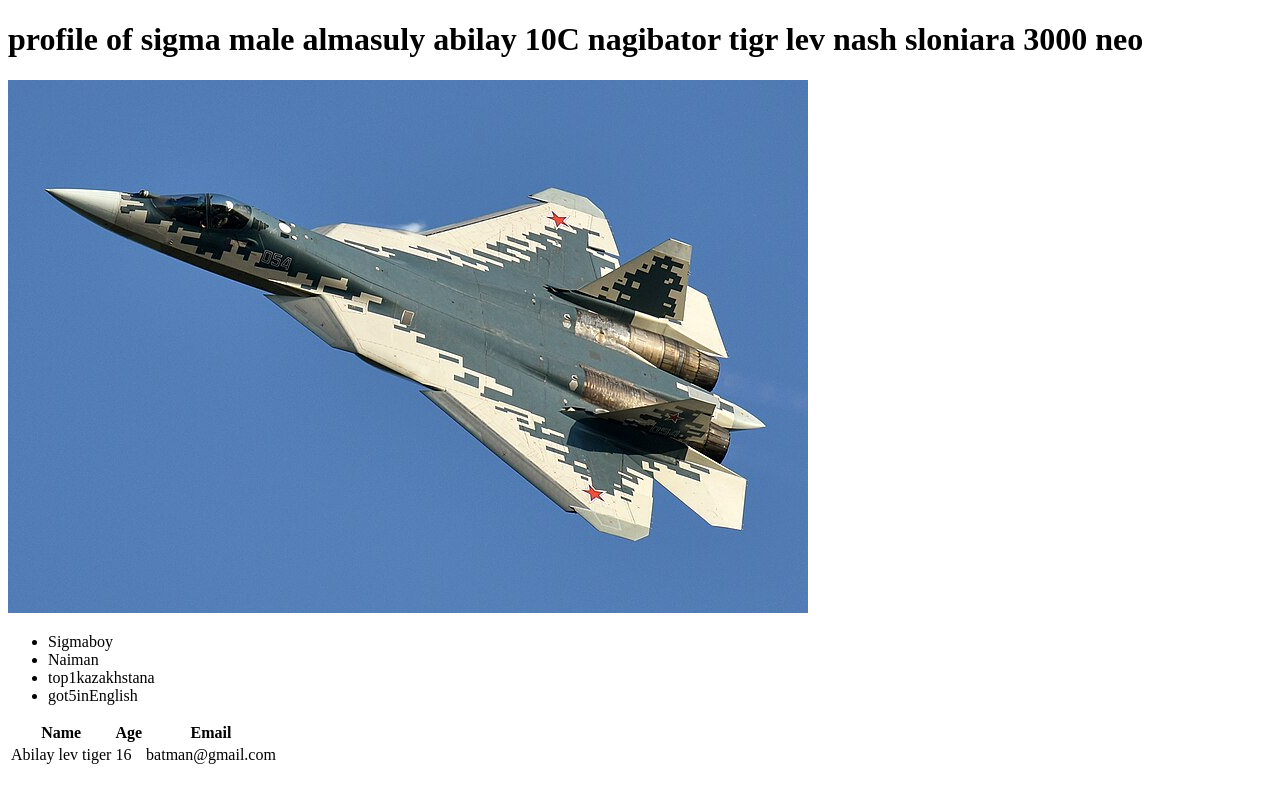
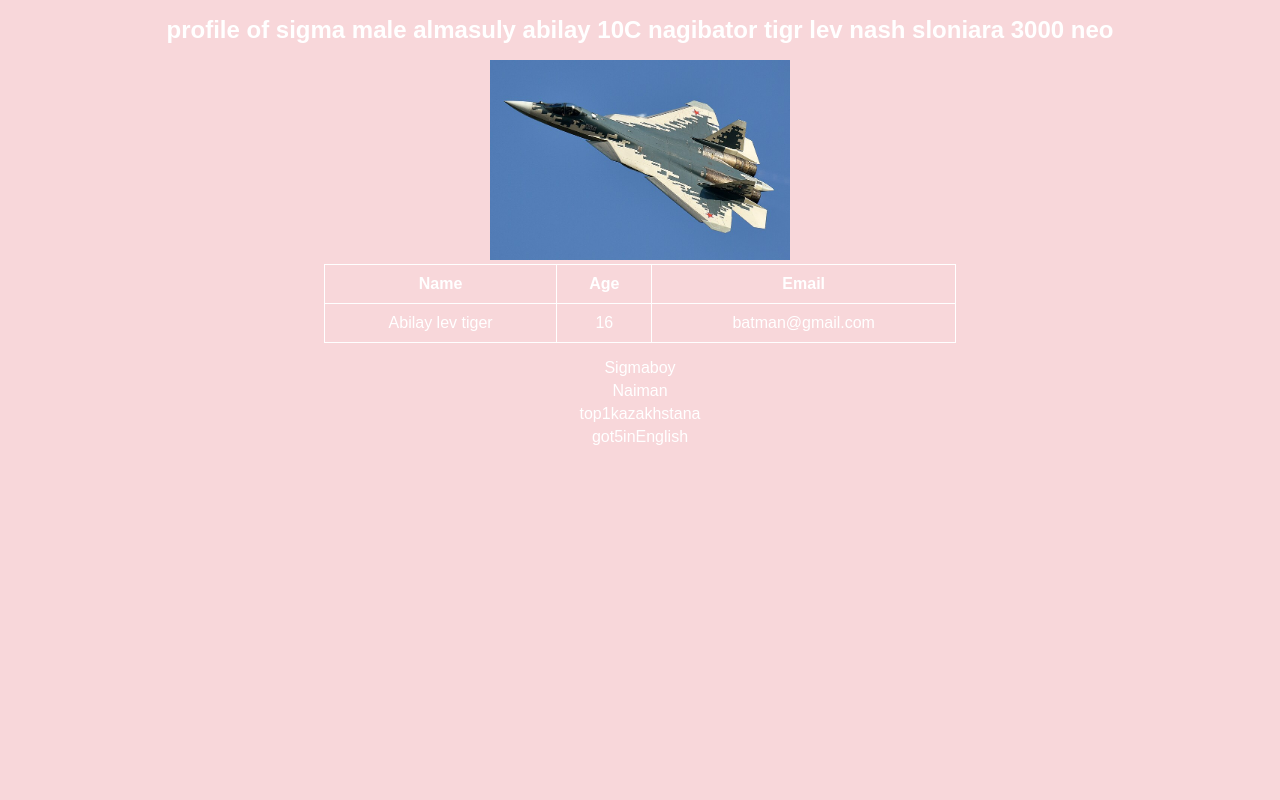
Before and after one commit to abilay2008/Sigma-project, a plain HTML site: page index.html in a window 1280 px wide. Drawn offline with Linux system fonts and the light colour scheme.

Commit message:
Update index.html

```diff
--- a/index.html
+++ b/index.html
@@ -1,55 +1,57 @@
 <!DOCTYPE html>
 <html>
+<head>
+    <title>My Profile</title>
+    <style>
+        body {
+            background-color: #f8d7da; /* Нежный кремово-розовый */
+            color: white;
+            font-family: Arial, sans-serif;
+            text-align: center;
+        }
+        h1 {
+            font-size: 24px;
+        }
+        table {
+            margin: auto;
+            border-collapse: collapse;
+            width: 50%;
+        }
+        th, td {
+            border: 1px solid white;
+            padding: 10px;
+        }
+        ul {
+            list-style-type: none;
+            padding: 0;
+        }
+        li {
+            margin: 5px 0;
+        }
+    </style>
+</head>
+<body>
+    <h1>profile of sigma male almasuly abilay 10C nagibator tigr lev nash sloniara 3000 neo</h1>
+    <img src="Sukhoi_Design_Bureau,_054,_Sukhoi_Su-57_(49581303977).jpg" width="300"/>
 
-  <head>
-
-    <title>
-      My profile
-    </title>
-  </head>
-
-<body>
-
-  <h1>
-    profile of sigma male almasuly abilay 10C nagibator tigr lev nash sloniara 3000 neo
-  </h1>
-  <img src = "Sukhoi_Design_Bureau,_054,_Sukhoi_Su-57_(49581303977).jpg"/>
-</body>
-  <table>
-    <th> Name </th>
-
-    <th> Age </th>
-
-    <th> Email </th>
-
-    <tr>
-      <td> Abilay lev tiger </td>
-
-      <td> 16 </td>
-
-      <td> batman@gmail.com </td>
-
-    </tr>
+    <table>
+        <tr>
+            <th>Name</th>
+            <th>Age</th>
+            <th>Email</th>
+        </tr>
+        <tr>
+            <td>Abilay lev tiger</td>
+            <td>16</td>
+            <td>batman@gmail.com</td>
+        </tr>
+    </table>
 
     <ul>
-      <li>
-        Sigmaboy
-      </li>
-
-      <li>
-        Naiman
-      </li>
-
-      <li>
-        top1kazakhstana
-      </li>
-
-      <li>
-        got5inEnglish
-      </li>
-
+        <li>Sigmaboy</li>
+        <li>Naiman</li>
+        <li>top1kazakhstana</li>
+        <li>got5inEnglish</li>
     </ul>
-
-  </table>
-
+</body>
 </html>
```
